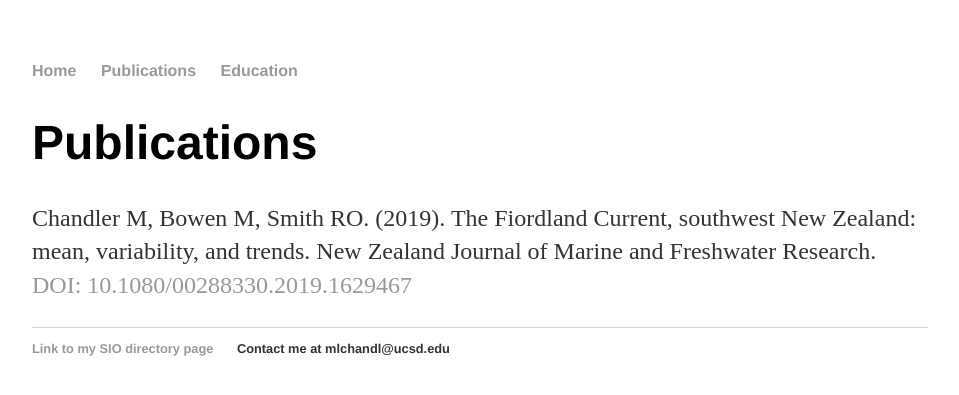
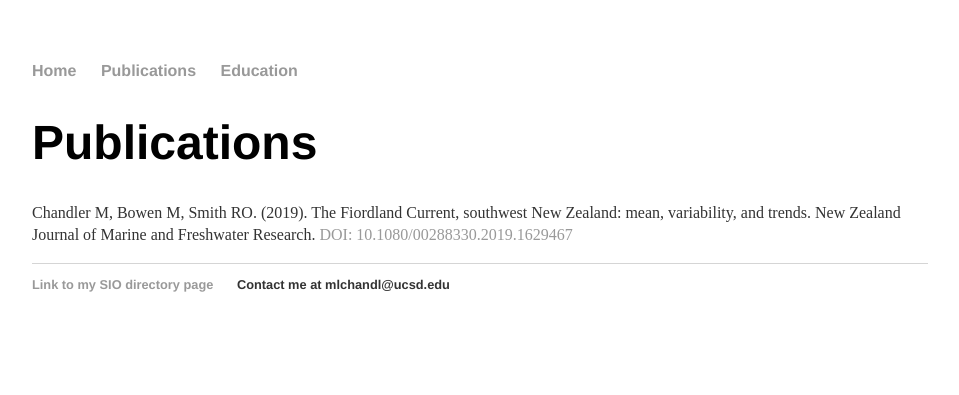
Before and after one commit to mlchandler/mlchandler.github.io, a Jekyll site: the page built from publications/index.html, in a window 1280 px wide. Shown: the top 395 px of the page, without its empty margins (160-1119 px from the left). Built offline with Jekyll 4.4.1, drawn with Linux system fonts in a browser that asks for light colours.

Commit message:
font size

```diff
--- a/css/main.css
+++ b/css/main.css
@@ -3,7 +3,7 @@ body { margin: 60px auto; width: 70%; }
 a { text-decoration: none; color: #999; }
 a:hover { text-decoration: underline; }
 
-p, ul { font-size: 1.5em; line-height: 1.4em; color: #333; }
+p, ul { font-size: 1em; line-height: 1.4em; color: #333; }
 
 h1, h2, h3, h4 { font-family: 'Helvetica', 'Arial', 'Sans-Serif'; }
 h1 { font-size: 3em;  }
@@ -15,11 +15,3 @@ nav ul, footer ul { font-size: 1em; font-family: 'Helvetica', 'Arial', 'Sans-Ser
 nav ul li, footer ul li { display: inline; margin-right: 20px; }
 
 footer { border-top: 1px solid #d5d5d5; font-size: .8em; }
-
-/* CV */
-.cv { margin: 0px 0px 60px; }
-.cv h1 { font-size: 3em; }
-.cv h2 { font-size: 2em; }
-.cv address, .cv .download { font-family: 'Helvetica', 'Arial', 'Sans-Serif'; }
-.cv address, .cv p { font-size: 1.2em; }
-.cv .download { float: right; font-size: .8em; text-transform: uppercase; }
--- a/publications/index.html
+++ b/publications/index.html
@@ -8,7 +8,7 @@ title: Publications - Mitchell Chandler
 <h1>Publications</h1>
 
 <p>
-Chandler M, Bowen M, Smith RO. (2019). The Fiordland Current, southwest New Zealand: mean, variability, and trends. New Zealand Journal of Marine and Freshwater Research. <a href="https://www.tandfonline.com/doi/full/10.1080/00288330.2019.1629467">DOI: 10.1080/00288330.2019.1629467</a>
+Chandler M, Bowen M, Smith RO. (2019). The Fiordland Current, southwest New Zealand: mean, variability, and trends. New Zealand Journal of Marine and Freshwater Research. <a href="https://tandfonline.com/doi/10.1080/00288330.2019.1629467">DOI: 10.1080/00288330.2019.1629467</a>
 </p>
 
 </div>
```
